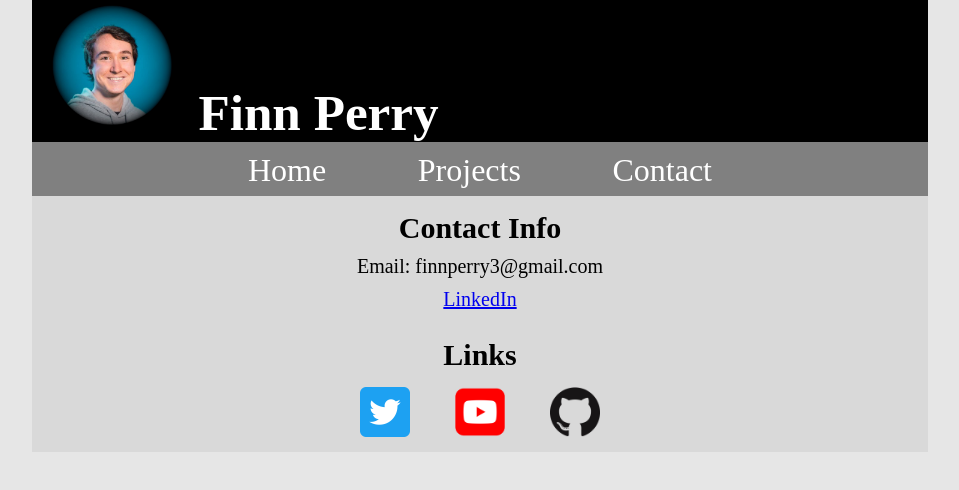
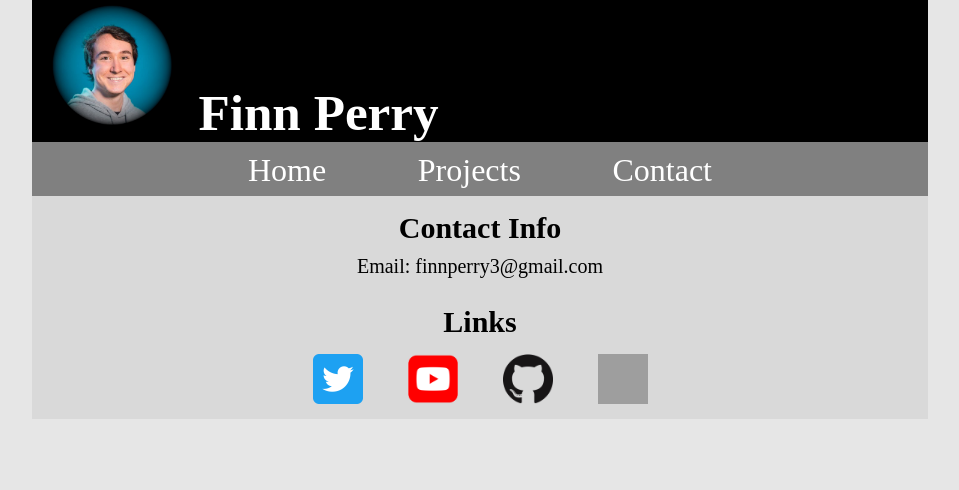
Before and after one commit to FinnPerry/FinnPerry.github.io, a plain HTML site: page Contact/index.html in a window 1280 px wide. Shown: the whole page, without its empty margins (160-1119 px from the left). Drawn offline with Linux system fonts and the light colour scheme; grey boxes are pictures that could not be loaded.

Commit message:
Moved LinkedIn link to 'Links' bar and added LinkedIn icon.

```diff
--- a/Contact/index.html
+++ b/Contact/index.html
@@ -26,7 +26,6 @@
 			<h2>Contact Info</h2>
 			<ul>
 				<li>Email: finnperry3@gmail.com</li>
-				<li><a href="https://www.linkedin.com/in/finn-perry" target="_blank">LinkedIn</a></li>
 			</ul>
 		</div>
 
@@ -36,6 +35,7 @@
 				<li><a href="https://twitter.com/FinnPerry8" target="_blank"><img src="Assets/TwitterIcon.png"></a></li>
 				<li><a href="https://www.youtube.com/channel/UCtubvZ4qysGtE2E8u5YX9Lw" target="_blank"><img src="Assets/YouTubeIcon.png"></a></li>
 				<li><a href="https://github.com/FinnPerry" target="_blank"><img src="Assets/GitHubIcon.png"></a></li>
+				<li><a href="https://www.linkedin.com/in/finn-perry" target="_blank"><img src="Assets/LinkedInIcon.png"></a></li>
 			</ul>
 		</div>
 	</body>
```
Also changed, not shown: Projects/index.html (+1 -0 lines), index.html (+1 -0 lines), Assets/LinkedInLogo.png (added).
